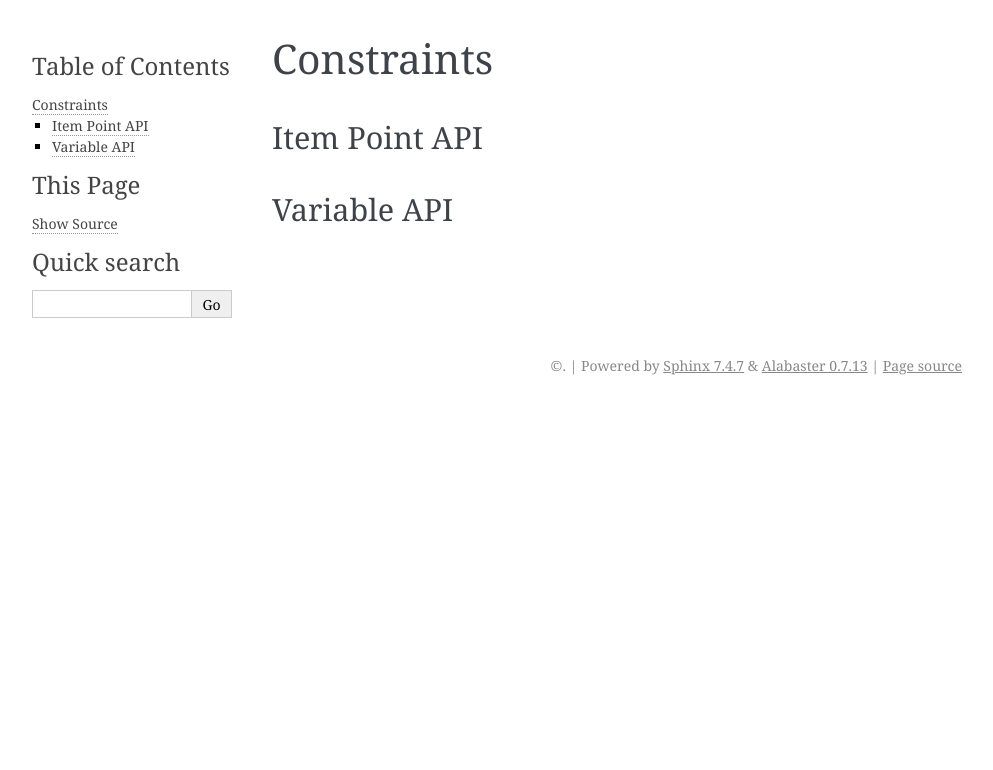
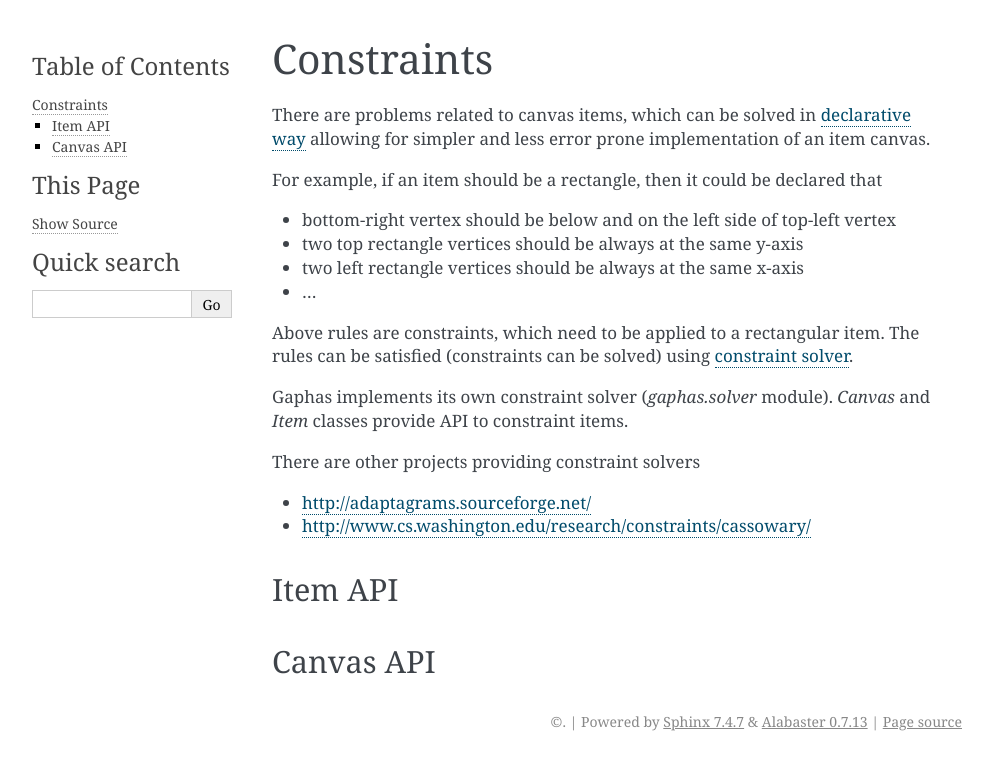
Before and after one commit to gaphor/gaphas, a Sphinx documentation site: the page built from doc/constraints.txt, in a window 1280 px wide. Shown: the top 770 px of the page, without its empty margins (148-1141 px from the left). Built offline with Sphinx 7.4.7, drawn with Linux system fonts in a browser that asks for light colours.

Commit message:
- added introduction to constraints

```diff
--- a/doc/constraints.txt
+++ b/doc/constraints.txt
@@ -1,8 +1,32 @@
 Constraints
 ===========
+There are problems related to canvas items, which can be solved in
+`declarative way <http://en.wikipedia.org/wiki/Declarative_programming>`_
+allowing for simpler and less error prone implementation of an item canvas.
 
-Item Point API
---------------
+For example, if an item should be a rectangle, then it could be declared
+that
 
-Variable API
-------------
+- bottom-right vertex should be below and on the left side of top-left
+  vertex
+- two top rectangle vertices should be always at the same y-axis
+- two left rectangle vertices should be always at the same x-axis
+- ...
+
+Above rules are constraints, which need to be applied to a rectangular
+item. The rules can be satisfied (constraints can be solved) using
+`constraint solver <http://en.wikipedia.org/wiki/Constraint_satisfaction_problem>`_.
+
+Gaphas implements its own constraint solver (`gaphas.solver` module).
+`Canvas` and `Item` classes provide API to constraint items.
+
+There are other projects providing constraint solvers
+
+- http://adaptagrams.sourceforge.net/
+- http://www.cs.washington.edu/research/constraints/cassowary/
+
+Item API
+--------
+
+Canvas API
+----------
```
